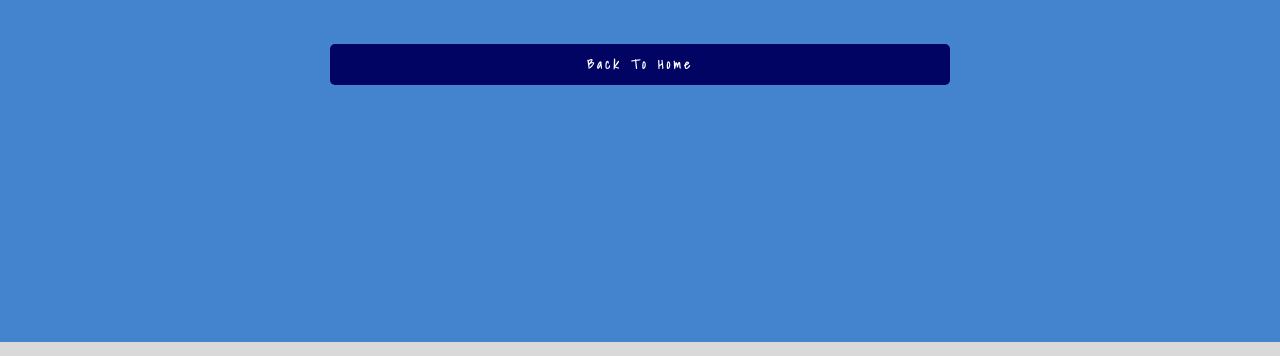
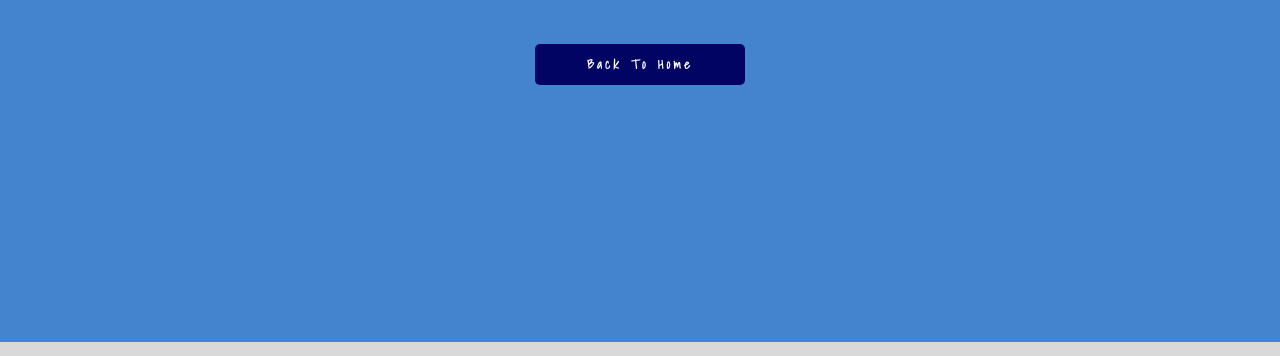
Before and after one commit to Whon1980-DL/kids-english-club, a plain HTML site: page courses-detail.html in a window 1280 px wide. Shown: the part 628-984 px from the top of the page. Drawn offline with Linux system fonts and the light colour scheme.

Commit message:
Fix back to home button width for various screen sizes

```diff
--- a/assets/css/style.css
+++ b/assets/css/style.css
@@ -590,7 +590,12 @@ div#map-container {
     }
 
     h2.nested::after {
-        width: 210px;
+        width: 210px
+    }
+
+    /* Courses detail page */
+    .back-to-home {
+        width: 30%;
     }
 }
 
@@ -724,6 +729,11 @@ div#map-container {
     #contact p {
         margin-bottom: 14.4px;
     }
+
+    /* Courses detail page */
+    .back-to-home {
+        width: 17%;
+    }
 }
 
 
```
